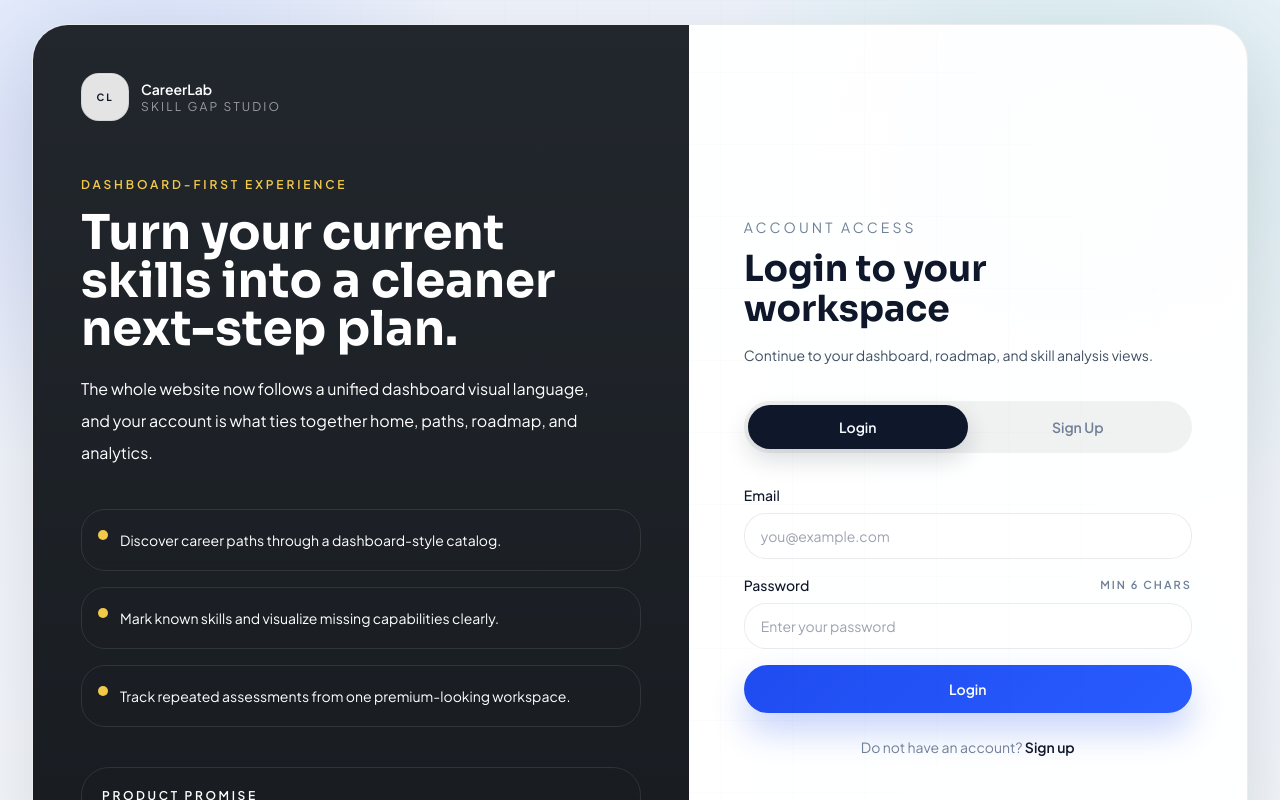
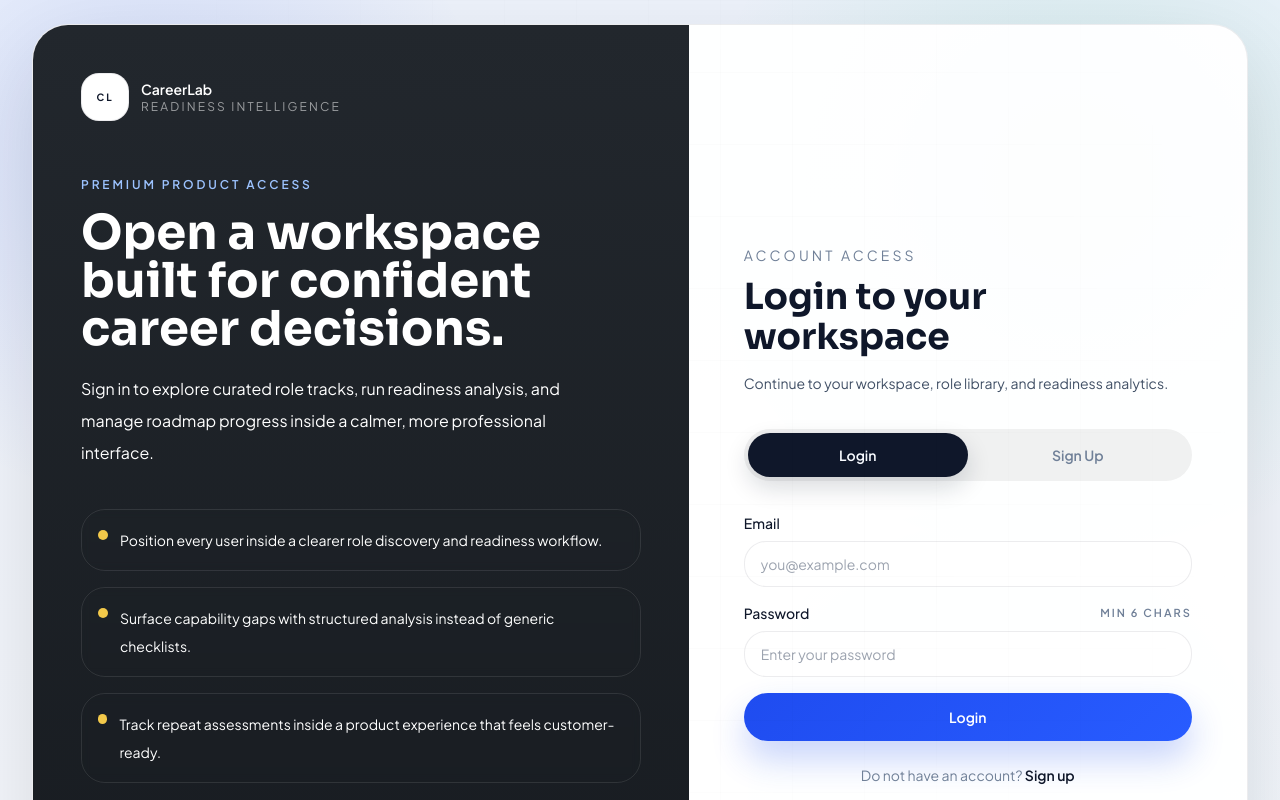
Before and after one commit to aryanishan/skill-based-analyzer, a React (Vite) app in the folder frontend/: page /auth in a window 1280 px wide. Shown: the top 800 px of the page. Built offline with nearby package versions, Linux system fonts and the light colour scheme.

Commit message:
Redesign auth page copy and routing

```diff
--- a/frontend/src/pages/AuthPage.tsx
+++ b/frontend/src/pages/AuthPage.tsx
@@ -1,14 +1,14 @@
 import React, { useState } from 'react';
-import { useNavigate } from 'react-router-dom';
+import { Link, useNavigate } from 'react-router-dom';
 import toast from 'react-hot-toast';
 import { register, login } from '../api';
 import LogoBadge from '../components/LogoBadge';
 import { useAuth } from '../context/AuthContext';
 
 const detailPoints = [
-  'Discover career paths through a dashboard-style catalog.',
-  'Mark known skills and visualize missing capabilities clearly.',
-  'Track repeated assessments from one premium-looking workspace.',
+  'Position every user inside a clearer role discovery and readiness workflow.',
+  'Surface capability gaps with structured analysis instead of generic checklists.',
+  'Track repeat assessments inside a product experience that feels customer-ready.',
 ];
 
 export default function AuthPage() {
@@ -26,7 +26,7 @@ export default function AuthPage() {
       const res = mode === 'login' ? await login({ email: form.email, password: form.password }) : await register(form);
       setAuth(res.data.token, res.data.user);
       toast.success(`Welcome${mode === 'register' ? `, ${res.data.user.name}` : ' back'}!`);
-      navigate('/');
+      navigate('/workspace');
     } catch (err: any) {
       toast.error(err?.response?.data?.message || 'Authentication failed');
     } finally {
@@ -45,19 +45,19 @@ export default function AuthPage() {
           </div>
 
           <div className="relative z-10">
-            <div className="flex items-center gap-3">
-              <LogoBadge label="CL" className="h-12 w-12 rounded-[18px] bg-[#fff9ef] text-[10px] tracking-[0.22em] text-[#15191d]" />
+            <Link to="/" className="flex items-center gap-3">
+              <LogoBadge label="CL" className="h-12 w-12 rounded-[18px] bg-white text-[10px] tracking-[0.22em] text-[#15191d]" />
               <div>
                 <div className="text-sm font-semibold">CareerLab</div>
-                <div className="text-xs uppercase tracking-[0.18em] text-white/55">Skill gap studio</div>
+                <div className="text-xs uppercase tracking-[0.18em] text-white/55">Readiness Intelligence</div>
               </div>
-            </div>
+            </Link>
 
             <div className="mt-14 max-w-lg">
-              <div className="text-xs font-semibold uppercase tracking-[0.24em] text-[#f3c94a]">Dashboard-first experience</div>
-              <h1 className="mt-4 font-['Sora'] text-4xl font-bold leading-tight sm:text-5xl">Turn your current skills into a cleaner next-step plan.</h1>
+              <div className="text-xs font-semibold uppercase tracking-[0.24em] text-[#9cc3ff]">Premium product access</div>
+              <h1 className="mt-4 font-['Sora'] text-4xl font-bold leading-tight sm:text-5xl">Open a workspace built for confident career decisions.</h1>
               <p className="mt-5 text-base leading-8 text-white/74">
-                The whole website now follows a unified dashboard visual language, and your account is what ties together home, paths, roadmap, and analytics.
+                Sign in to explore curated role tracks, run readiness analysis, and manage roadmap progress inside a calmer, more professional interface.
               </p>
             </div>
 
@@ -73,7 +73,7 @@ export default function AuthPage() {
 
           <div className="relative z-10 mt-10 rounded-[28px] border border-white/10 bg-white/6 p-5 backdrop-blur-sm">
             <div className="text-xs font-semibold uppercase tracking-[0.22em] text-white/48">Product promise</div>
-            <p className="mt-3 text-lg leading-8 text-white">Clearer paths, smarter prioritization, and less wasted study effort.</p>
+            <p className="mt-3 text-lg leading-8 text-white">Sharper role clarity, cleaner assessment, and a more persuasive learning journey.</p>
           </div>
         </section>
 
@@ -86,8 +86,8 @@ export default function AuthPage() {
               </h2>
               <p className="mt-3 text-sm leading-7 text-[color:var(--text-soft)]">
                 {mode === 'login'
-                  ? 'Continue to your dashboard, roadmap, and skill analysis views.'
-                  : 'Create an account to save your progress and start using the redesigned product.'}
+                  ? 'Continue to your workspace, role library, and readiness analytics.'
+                  : 'Create an account to save progress and start using the redesigned product experience.'}
               </p>
             </div>
 
```
